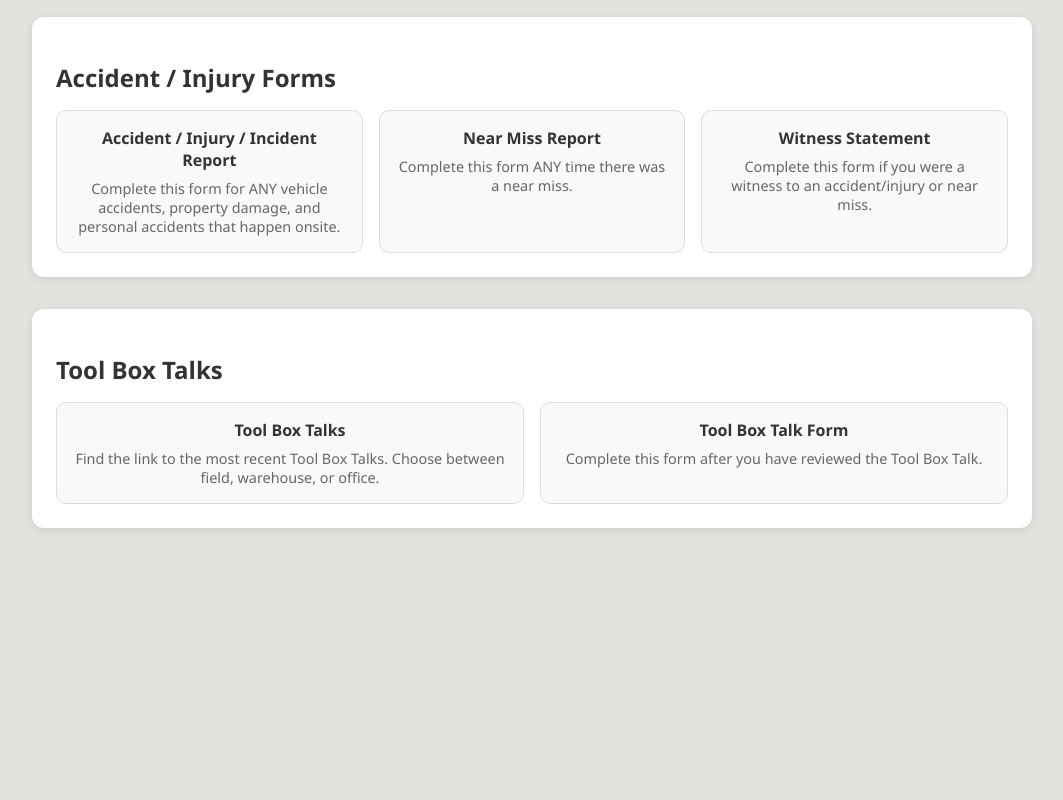
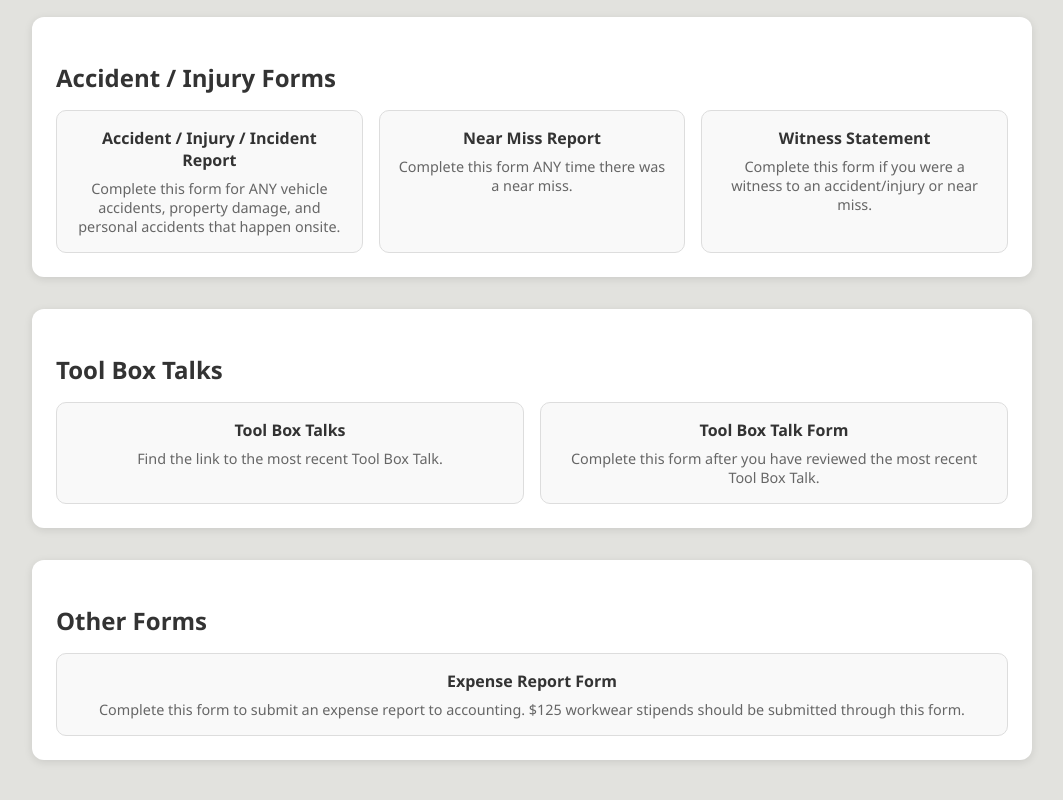
Before and after one commit to SunVestIT/PEECForms, a plain HTML site: page index.html in a window 1280 px wide. Shown: the part 754-1554 px from the top of the page, without its empty margins (108-1171 px from the left). Before the commit the page ends 1346 px from the top, so only its background shows below. Drawn offline with Linux system fonts and the light colour scheme.

Commit message:
Update index.html - add expense reporting form

```diff
--- a/index.html
+++ b/index.html
@@ -136,11 +136,21 @@
         <div class="link-list">
           <div class="link-box">
             <strong><a href="https://sunvestsolarinc.sharepoint.com/:f:/s/PEECSharing/Egq_MyrUjp5KvbcD1lsSwpsBboHp9wElx8PThcyzMTvwPg?e=rvKD50">Tool Box Talks</a></strong>
-            <p>Find the link to the most recent Tool Box Talks. Choose between field, warehouse, or office.</p>
+            <p>Find the link to the most recent Tool Box Talk.</p>
           </div>
           <div class="link-box">
             <strong><a href="https://form.jotform.com/251065100120030">Tool Box Talk Form</a></strong>
-            <p>Complete this form after you have reviewed the Tool Box Talk.</p>
+            <p>Complete this form after you have reviewed the most recent Tool Box Talk.</p>
+          </div>
+        </div>
+      </div>
+
+    <div class="category">
+        <h2>Other Forms</h2>
+        <div class="link-list">
+          <div class="link-box">
+            <strong><a href="https://form.jotform.com/251175247073051">Expense Report Form</a></strong>
+            <p>Complete this form to submit an expense report to accounting. $125 workwear stipends should be submitted through this form.</p>
           </div>
         </div>
       </div>
```
